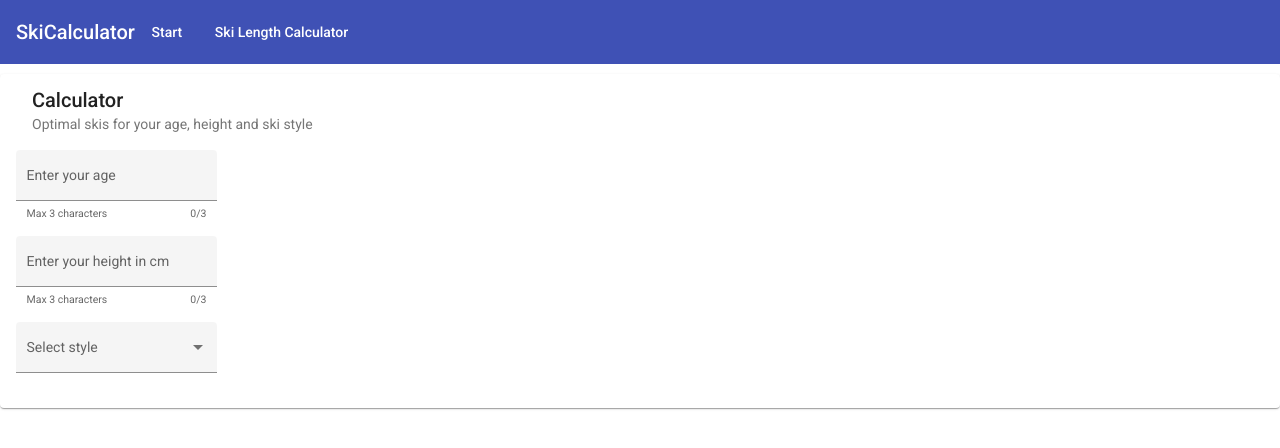
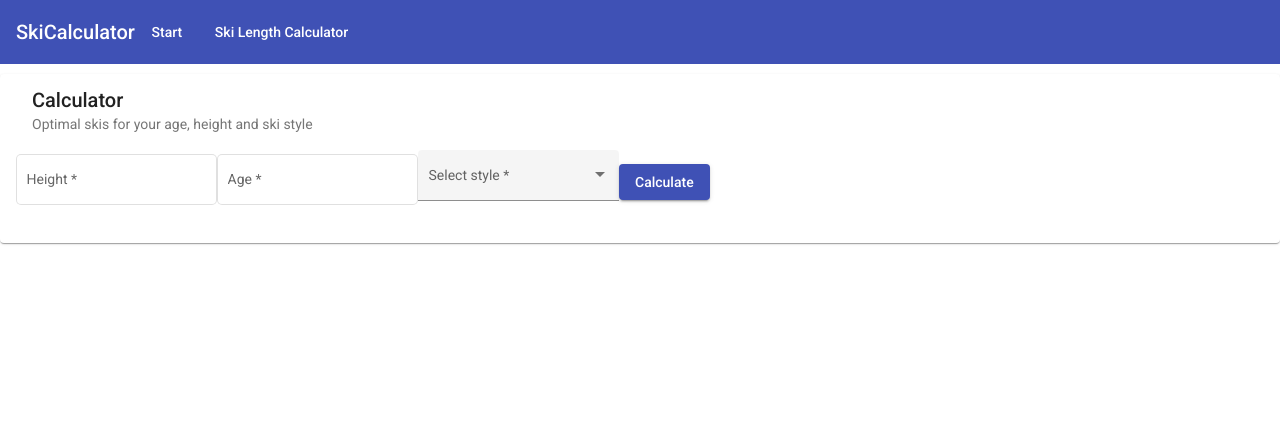
Before and after one commit to joeltorma/SkiCalculator, an Angular app in the folder SkiCalculatorClient/: page /ski-length-calculator in a window 1280 px wide. Shown: the top 448 px of the page. Built offline with nearby package versions, Linux system fonts and the light colour scheme; no server answers.

Commit message:
Use formbuilder and validator to create submit form for API

```diff
--- a/SkiCalculatorClient/src/app/app.module.ts
+++ b/SkiCalculatorClient/src/app/app.module.ts
@@ -3,10 +3,10 @@ import { BrowserModule } from '@angular/platform-browser';
 import { AppRoutingModule } from './app-routing.module';
 import { AppComponent } from './app.component';
 import { BrowserAnimationsModule } from '@angular/platform-browser/animations';
-import { MaterialModule } from './materials';
 import { HomeComponent } from './home/home.component';
 import { SkiLengthCalculatorComponent } from './ski-length-calculator/ski-length-calculator.component';
 import { HttpClientModule } from '@angular/common/http';
+import { MaterialModule } from './materials';
 
 @NgModule({
   declarations: [
@@ -18,8 +18,8 @@ import { HttpClientModule } from '@angular/common/http';
     BrowserModule,
     AppRoutingModule,
     BrowserAnimationsModule,
-    MaterialModule,
-    HttpClientModule
+    HttpClientModule,
+    MaterialModule
   ],
   providers: [],
   bootstrap: [AppComponent]
--- a/SkiCalculatorClient/src/app/data.service.ts
+++ b/SkiCalculatorClient/src/app/data.service.ts
@@ -10,7 +10,7 @@ export class DataService {
 
   constructor(private httpClient: HttpClient) { }
 
-  public sendGetRequest(height: string, age: string, style:string) {
+  public sendGetRequest(height: number, age: number, style:string) {
     return this.httpClient.get(this.REST_API_SERVER_GET_SKI_LENGTH+height+'/'+age+'/'+style);
   }
 }
--- a/SkiCalculatorClient/src/app/ski-length-calculator/ski-length-calculator.component.html
+++ b/SkiCalculatorClient/src/app/ski-length-calculator/ski-length-calculator.component.html
@@ -1,4 +1,4 @@
-<mat-card style="margin-top:10px;">
+<!-- <mat-card style="margin-top:10px;">
     <mat-card-header>
         <mat-card-title>Calculator</mat-card-title>
         <mat-card-subtitle>Optimal skis for your age, height and ski style
@@ -21,7 +21,7 @@
     <mat-card-content>
         <mat-form-field appearance="fill">
         <mat-label>Select style</mat-label>
-        <mat-select [(value)]="selectedStyle">
+        <mat-select [(value)]="selectedStyle" formControlName="style">
             <mat-option>None</mat-option>
             <mat-option value="classic">Classic</mat-option>
             <mat-option value="skate">Skate</mat-option>
@@ -31,4 +31,42 @@
         <p>Have fun with your new {{selectedStyle}} skis!</p>
         </div>
     </mat-card-content>
+</mat-card> -->
+
+<mat-card style="margin-top:10px;">
+    <mat-card-header>
+        <mat-card-title>Calculator</mat-card-title>
+        <mat-card-subtitle>Optimal skis for your age, height and ski style
+        </mat-card-subtitle>
+    </mat-card-header>
+        <form [formGroup]="calculateForm" (submit)="submitCalculation()">
+        <mat-form-field class="form-field" appearance="outline">
+            <mat-label> Height
+            </mat-label>
+            <input matInput formControlName="height" required>
+            <mat-error *ngIf="calculateForm.controls.height.touched && calculateForm.controls.height.invalid">
+            <span *ngIf="calculateForm?.controls?.height?.errors?.required">This field is mandatory.</span>
+            <span *ngIf="calculateForm?.controls?.height?.errors?.pattern">This field is invalid.</span>
+            </mat-error>
+        </mat-form-field>
+        <mat-form-field class="form-field" appearance="outline">
+            <mat-label> Age
+            </mat-label>
+            <input matInput formControlName="age" required>
+            <mat-error *ngIf="calculateForm.controls.age.touched && calculateForm.controls.age.invalid">
+                <span *ngIf="calculateForm?.controls?.age?.errors?.required">This field is mandatory.</span>
+                <span *ngIf="calculateForm?.controls?.age?.errors?.pattern">This field is invalid.</span>
+            </mat-error>
+        </mat-form-field>
+        <mat-form-field appearance="fill">
+            <mat-label>Select style</mat-label>
+            <mat-select [(value)]="selectedStyle" formControlName="style">
+                <mat-option [value]="styleArray" *ngFor="let styleArray of StyleArray">{{styleArray}}</mat-option>
+            </mat-select>
+        </mat-form-field>
+        <button mat-raised-button color="primary" type="submit">Calculate</button>
+        </form>
+        <div *ngIf="selectedStyle">
+            <p>Have fun with your new {{selectedStyle}} skis!</p>
+        </div>
 </mat-card>
--- a/SkiCalculatorClient/src/app/ski-length-calculator/ski-length-calculator.component.ts
+++ b/SkiCalculatorClient/src/app/ski-length-calculator/ski-length-calculator.component.ts
@@ -1,4 +1,6 @@
 import { Component, OnInit } from '@angular/core';
+import { FormBuilder, FormGroup, Validators } from '@angular/forms';
+import { __classPrivateFieldSet } from 'tslib';
 import { DataService } from '../data.service';
 
 @Component({
@@ -8,15 +10,32 @@ import { DataService } from '../data.service';
 })
 export class SkiLengthCalculatorComponent implements OnInit {
   public lengthSpan: LengthSpan | undefined;
+  style = '';
   selectedStyle = '';
-  constructor(private dataService: DataService) { }
-  public height: string = '170';
-  public age: string = '30';
-  public style: string = 'skate';
-  ngOnInit() {
+  height: number = 0;
+  age: number = 0;
+  StyleArray: any = ['classic', 'skate'];
+  calculateForm: FormGroup = new FormGroup({});
+
+  //constructor(private dataService: DataService) {
+  constructor(private dataService: DataService, private formBuilder: FormBuilder) {
+    }
+    ngOnInit() {
+      this.calculateForm = this.formBuilder.group({
+        height: [null, [Validators.required, Validators.pattern("[0-9]{0,3}")]],
+        age: [null, [Validators.required, Validators.pattern("[0-9]{0,3}")]],
+        style: [null, Validators.required]
+      })
+  }
+
+  submitCalculation() {
+    if (!this.calculateForm?.valid) {
+      return;
+    }
+    console.log(this.calculateForm.value)
     this.dataService.sendGetRequest(this.height, this.age, this.style).subscribe((data: any) => {
-      console.log(data);
-      this.lengthSpan = data;
+        console.log(data);
+        this.lengthSpan = data;
     })
   }
 
```
